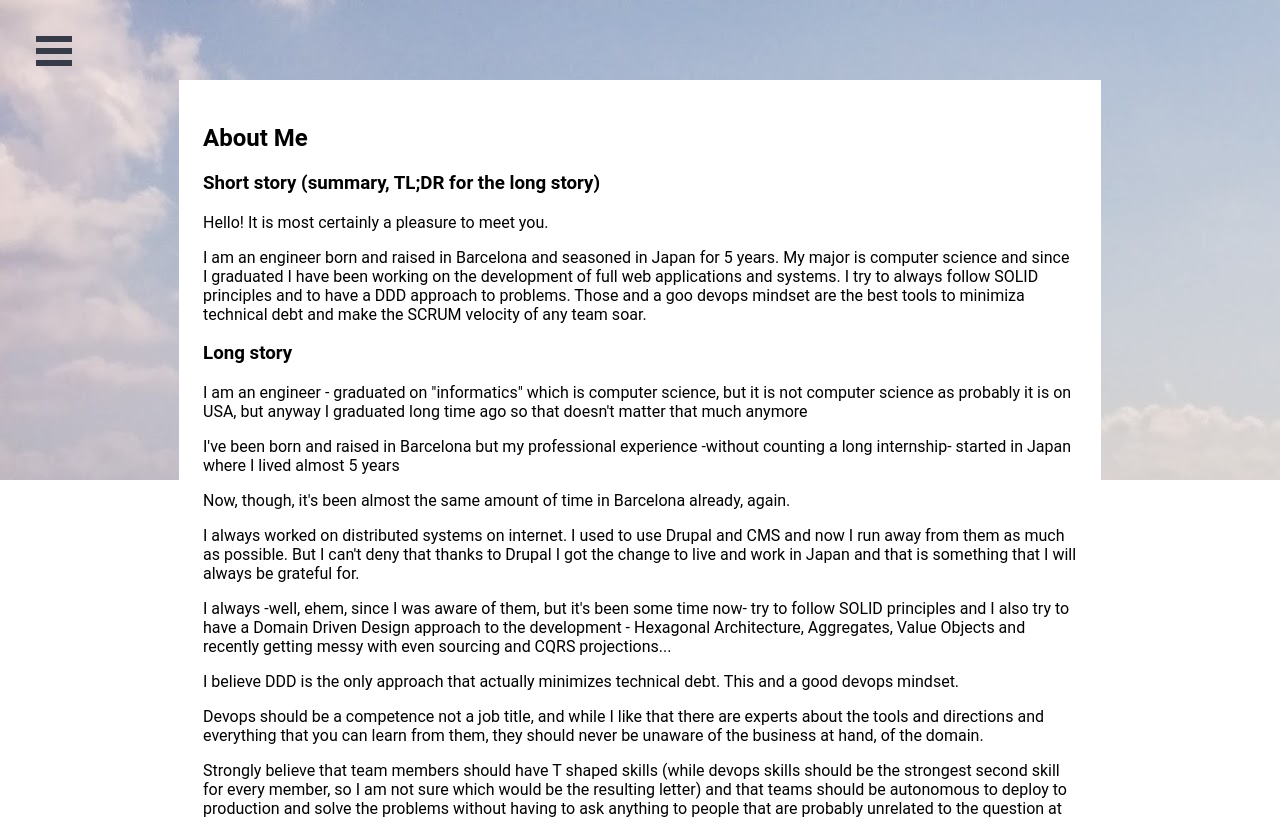
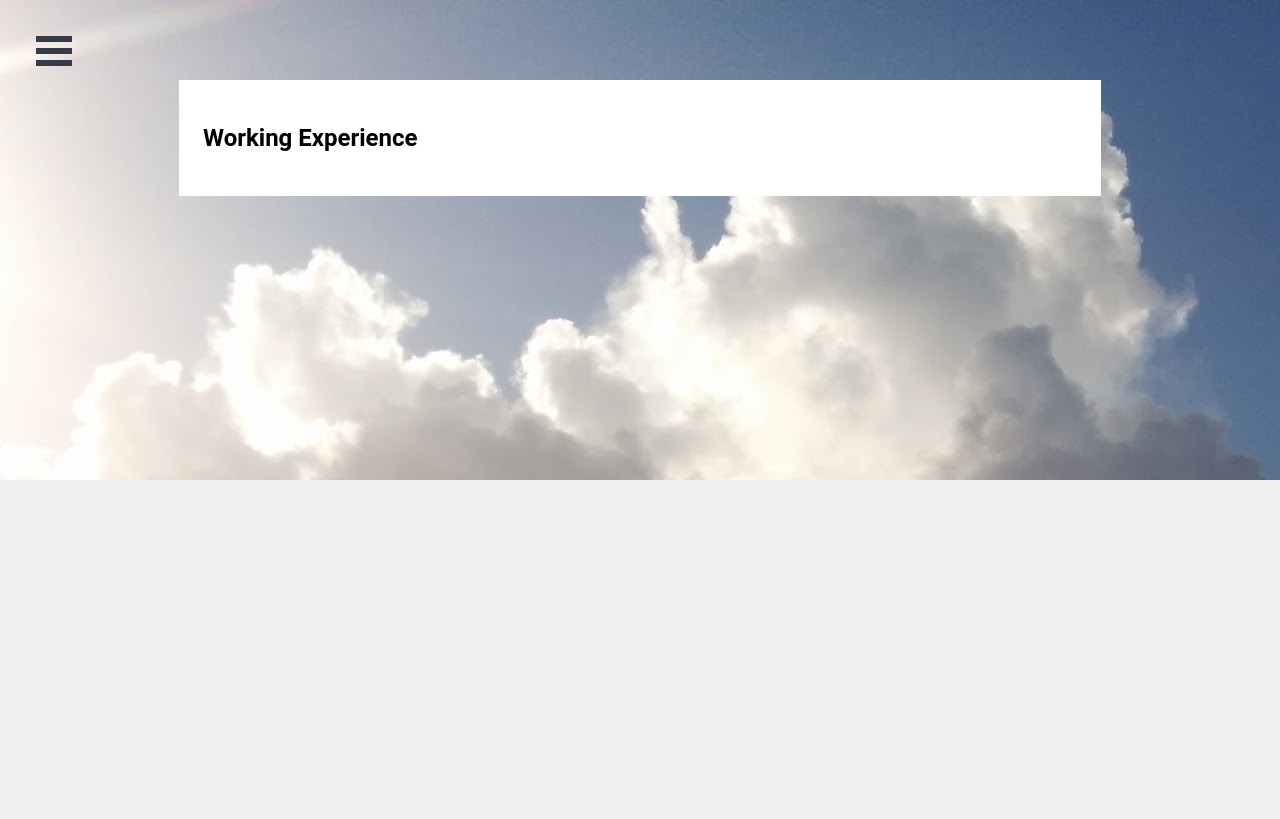
Before and after one commit to FrancescJR/cesc-cool, a React (Create React App) app: page /working-experience in a window 1280 px wide. Shown: the top 819 px of the page. Built offline with nearby package versions, Linux system fonts and the light colour scheme.

Commit message:
Routing finally working

```diff
--- a/package.json
+++ b/package.json
@@ -11,9 +11,14 @@
     "@types/react": "^17.0.34",
     "@types/react-burger-menu": "^2.8.2",
     "@types/react-dom": "^17.0.11",
+    "@types/react-router": "^5.1.17",
+    "@types/react-router-dom": "^5.3.2",
+    "install": "^0.13.0",
     "react": "^17.0.2",
     "react-burger-menu": "^3.0.6",
     "react-dom": "^17.0.2",
+    "react-router": "^6.0.2",
+    "react-router-dom": "^6.0.2",
     "react-scripts": "4.0.3",
     "styled-components": "^5.3.3",
     "typescript": "^4.4.4",
--- a/src/components/PageWrapper.tsx
+++ b/src/components/Site.tsx
@@ -2,6 +2,7 @@ import React from 'react';
 import styled from "styled-components";
 import Menu from "./menu/Menu";
 import MainContent from "./content/MainContent";
+import RouterMenu from "./menu/RouterMenu";
 
 interface backgroundProp {
     backgroundImageIndex: number;
@@ -12,11 +13,9 @@ const PageWrapperDiv = styled.div`
 `
 
 const PageContentWrapperDiv = styled.div`
-
     @media ( min-width: 1440px ) {
-        margin-left: 300px;
+        margin-left: 284px;
     }
-
 `
 
 const PageWrapperCenteredDiv = styled.div`
@@ -33,32 +32,28 @@ const BackgroundPhoto = styled.div`
     width: 100%;
     z-index: -1;
     background-image: url(./assets/background${(props:backgroundProp) => props.backgroundImageIndex}.jpg);
-
 `
 
-interface pageWrapperProps {
-    breakpoint: string
+export interface siteProps {
+    route: string
 }
 
-interface pageWrapperState {
 
-}
-
-export default function PageWrapper (props: pageWrapperProps) {
+export default function Site (props: siteProps) {
     let backgroundImageIndex = Math.floor(Math.random() * 8) + 1
 
         return (
+            <div>
+                <Menu />
                 <PageWrapperDiv>
                     <BackgroundPhoto backgroundImageIndex={backgroundImageIndex} />
-                    <Menu />
                     <PageContentWrapperDiv>
                         <PageWrapperCenteredDiv>
-                            <MainContent/>
+                            <MainContent route={props.route}/>
                         </PageWrapperCenteredDiv>
                     </PageContentWrapperDiv>
-
                 </PageWrapperDiv>
-
+            </div>
         );
 
 }
--- a/src/components/TechBuzzWordsDictionary.tsx
+++ b/src/components/TechBuzzWordsDictionary.tsx
@@ -0,0 +1,5 @@
+import React from 'react';
+
+
+
+export {}
--- a/src/components/content/MainContent.tsx
+++ b/src/components/content/MainContent.tsx
@@ -1,19 +1,39 @@
 import React from 'react';
 import styled from "styled-components";
+import {siteProps} from "../Site";
+import {ABOUT, WORKING_EXPERIENCE} from "../../index";
 import AboutMe from "./AboutMe";
-
+import WorkingExperienceList from "./WorkingExperienceList";
 
 const PublicContentDiv = styled.div`
 width: auto;
 min-height: 40px;
 background: #fff;
 padding: 1.5em;
+margin-bottom: 2em;
     `;
 
-export default function MainContent() {
+export default function MainContent(props: siteProps) {
+    let contentToRender;
+    switch(props.route) {
+        case ABOUT: {
+            contentToRender = <AboutMe/>;
+            break;
+        }
+        case WORKING_EXPERIENCE: {
+            contentToRender = <WorkingExperienceList/>;
+            break;
+        }
+        default: {
+            contentToRender = <AboutMe/>;
+            break;
+        }
+    }
+
+
     return (
         <PublicContentDiv>
-            <AboutMe />
+            {contentToRender}
         </PublicContentDiv>
     );
 }
--- /dev/null
+++ b/src/components/content/WorkingExperienceList.tsx
@@ -0,0 +1,10 @@
+import React from 'react';
+
+
+export default function WorkingExperienceList() {
+    return (
+        <div>
+            <h2>Working Experience</h2>
+        </div>
+    );
+}
--- /dev/null
+++ b/src/components/menu/RouterMenu.tsx
@@ -0,0 +1,12 @@
+import React from 'react';
+import styled from "styled-components";
+import { Link } from "react-router-dom";
+
+export default function RouterMenu() {
+    return (
+        <div>
+            <Link to={"/about"}>About Me</Link>
+            <Link to={"/working-experience"}>Working Experience</Link>
+        </div>
+    );
+}
--- a/src/components/menu/SideBar.tsx
+++ b/src/components/menu/SideBar.tsx
@@ -1,5 +1,6 @@
 import React from 'react';
 import styled from "styled-components";
+import RouterMenu from "./RouterMenu";
 
 const SidebarWrapper = styled.div`
     background: #fff;
@@ -9,19 +10,18 @@ const SidebarWrapper = styled.div`
     left:0;
     right:auto;
     bottom:0;
-
-
 `
 
 const SidebarTopWrapper = styled.div`
     background: #efefef;
-
     height: 480px;
 `
 
 const SideBarTopContentWrapper = styled.div`
  padding: 1em;
+`
 
+const SideBarBottomWrapper = styled.div`
 `
 
 const AvatarDiv = styled.div`
@@ -55,6 +55,9 @@ export default function SideBar (props: sideBarProps) {
                         <p>Made for you with ❤️ to dissect me like an open book.</p>
                     </SideBarTopContentWrapper>
                 </SidebarTopWrapper>
+            <SideBarBottomWrapper>
+                <RouterMenu/>
+            </SideBarBottomWrapper>
         </SidebarWrapper>
     );
 
--- a/src/index.css
+++ b/src/index.css
@@ -7,6 +7,7 @@ body {
   -moz-osx-font-smoothing: grayscale;
   min-height: 100vh;
   overflow-y: scroll;
+  background: #efefef;
 }
 
 code {
--- a/src/index.tsx
+++ b/src/index.tsx
@@ -1,54 +1,23 @@
 import React from 'react';
 import ReactDOM from 'react-dom';
-import PageWrapper from "./components/PageWrapper";
+import Site from "./components/Site";
+import {BrowserRouter, Route, Routes} from "react-router-dom";
 import './index.css';
 
-interface State {
-    breakpoint: string;
-}
+export const ABOUT = 'about';
+export const WORKING_EXPERIENCE = 'l';
 
-export const BREAKPOINT_XL = 'xl';
-export const BREAKPOINT_L = 'l';
-export const BREAKPOINT_M = 'm';
-export const BREAKPOINT_S = 's';
-export const BREAKPOINT_XS = 'xs';
-
-class Site extends React.Component<any, State> {
-
-    constructor(props:any) {
-        super(props);
-        this.state = {
-            breakpoint: this.getScreenSize()
-        }
-    }
-
-    private getScreenSize = () => {
-        const { innerWidth } = window;
-        let breakpoint = BREAKPOINT_XS;
-
-        if (innerWidth >= 1440) {
-            breakpoint = BREAKPOINT_XL;
-        } else if (innerWidth >= 1024) {
-            breakpoint = BREAKPOINT_L;
-        } else if (innerWidth >= 768) {
-            breakpoint = BREAKPOINT_M;
-        } else if (innerWidth >= 400) {
-            breakpoint = BREAKPOINT_S;
-        }
-
-        return breakpoint;
-    };
-
-    public render() {
-        const {breakpoint} = this.state;
-        return(<PageWrapper breakpoint={this.state.breakpoint} />);
-    }
-}
 
 
 ReactDOM.render(
   <React.StrictMode>
-    <Site />
+      <BrowserRouter>
+          <Routes>
+              <Route path={"/"} element={<Site route={ABOUT} />} />
+              <Route path={"/about"} element={<Site route={ABOUT} />} />
+              <Route path={"/working-experience"} element={<Site route={WORKING_EXPERIENCE} />} />
+          </Routes>
+      </BrowserRouter>
   </React.StrictMode>,
   document.getElementById('root')
 );
```
Also changed, not shown: 2 other files (tests, documents, lock files or other folders).
